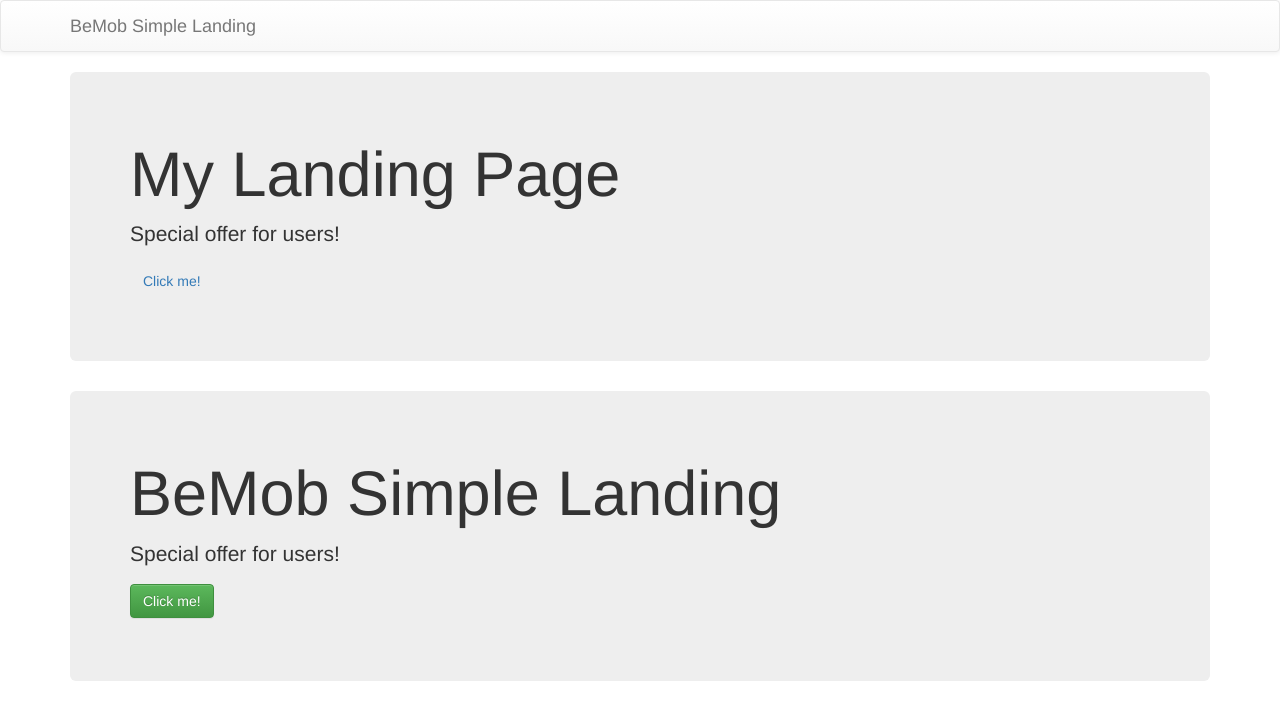
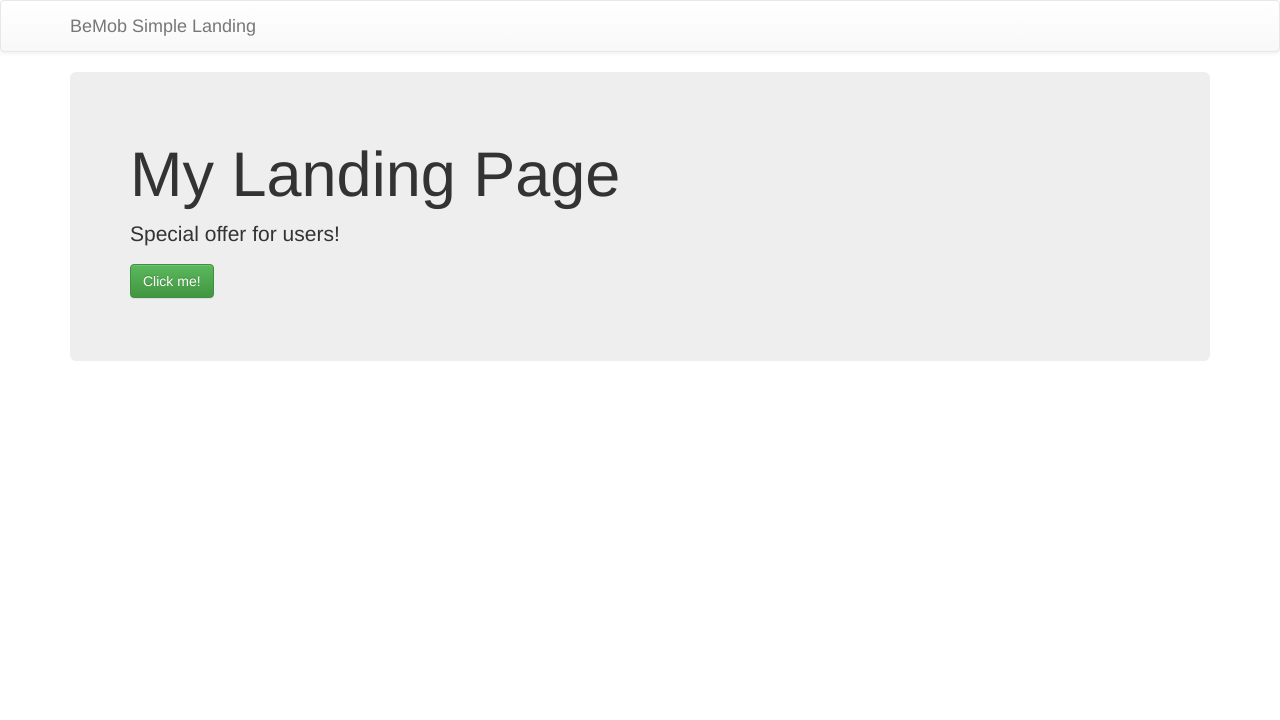
Before and after one commit to prbemob/test, a plain HTML site: page index.html in a window 1280 px wide. Drawn offline with nearby package versions, Linux system fonts and the light colour scheme.

Commit message:
index.html

```diff
--- a/index.html
+++ b/index.html
@@ -40,18 +40,10 @@
             <h1>My Landing Page</h1>
             <p>Special offer for <script>document.write(getParameterByName('p1'))</script> users!</p>
             <p>
-                <a href="https://xxxxx.bemobtrk.com/click" class="btn success">Click me!</a>
+                <a href="<a href="https://track.onlyfortests.tech/click" class="btn btn-success">Click me!</a>
             </p>
         </div>
     </div>
 
-    <div class="container theme-showcase" role="main">
-        <div class="jumbotron">
-            <h1>BeMob Simple Landing</h1>
-            <p>Special offer for <script>document.write(getParameterByName('p1'))</script> users!</p>
-             <p>
-                <a href="https://track.onlyfortests.tech/click" class="btn btn-success">Click me!</a>
-            </p>
-        </div>
-    </div>
+
 </body>
```
